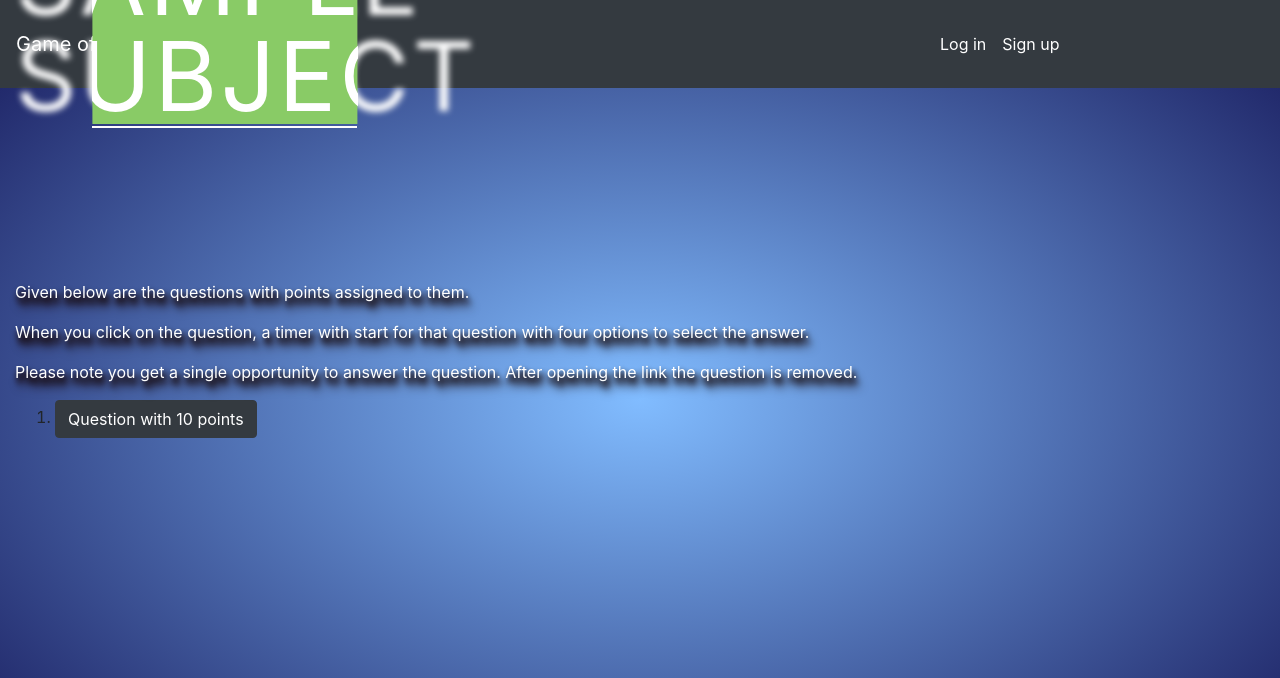
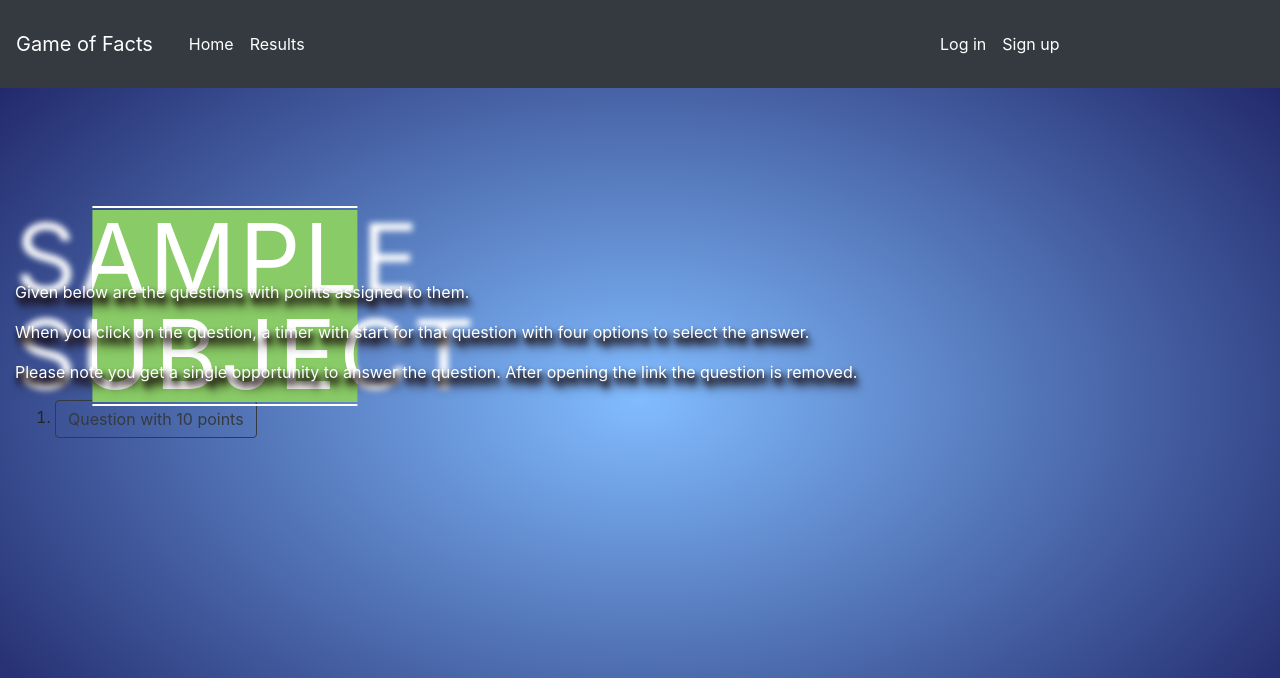
Before and after one commit to Reaper-05/quizz, a Django app: template quiz/templates/quiz/questionslist.html in a window 1280 px wide. Shown: the top 678 px of the page. Run offline with Django 3.2, Linux system fonts and the light colour scheme; the template is opened without the code that fills it: values that come from a table or form of the project are taken from there, others are empty; tables that the repository leaves empty hold one stand-in row (values such as "Sample post"); some libraries are stand-ins or nearby versions.

Commit message:
UI fix for displaced subject title

```diff
--- a/quiz/static/quiz/css/qstyle.css
+++ b/quiz/static/quiz/css/qstyle.css
@@ -111,7 +111,7 @@ padding:0rem 0rem 0rem 0rem;
 /*  background: #89cb66;*/
 /*  font-family: Helvetica Neue, Helvetica, Arial, sans-serif; }*/
 .subject-title{
-    top:-200%;
+    top:-40%;
     position: absolute;
 }
 
--- a/quiz/templates/quiz/questionslist.html
+++ b/quiz/templates/quiz/questionslist.html
@@ -31,8 +31,9 @@
         {% if latest_question_list %}
             <ol>
                 {% for question in latest_question_list %}
-                    <li><a class="btn btn-dark" href=" {% url 'quiz:question'  question.pk %}"> Question
+                    <li><a class="btn btn-outline-dark" href=" {% url 'quiz:question'  question.pk %}"> Question
                         with {{ question.points }} points</a></li>
+
                 {% endfor %}
             </ol>
         {% else %}
```
